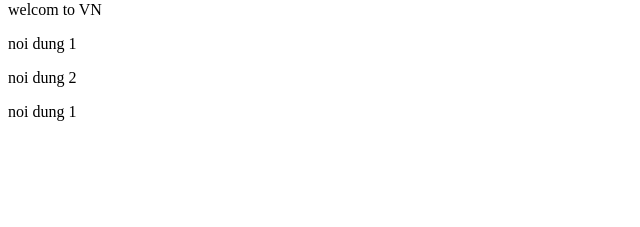
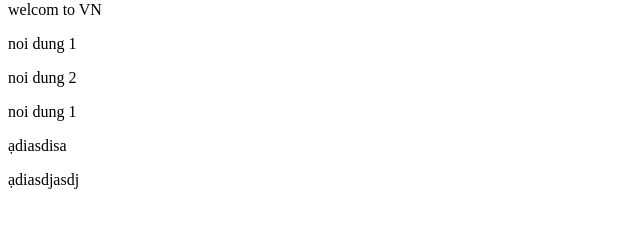
Before and after one commit to huynhvankha06/shop-online, a plain HTML site: page index.html in a window 1280 px wide. Shown: the part 79-306 px from the top of the page, without its empty margins (0-640 px from the left). Drawn offline with Linux system fonts and the light colour scheme.

Commit message:
Update to index

```diff
--- a/index.html
+++ b/index.html
@@ -11,6 +11,8 @@
     <p>noi dung 1</p>
     <p>noi dung 2</p>
     <p>noi dung 1</p>
+    <p>ạdiasdisa</p>
+    <p>ạdiasdjasdj</p>
 
 </body>
 </html>
```
